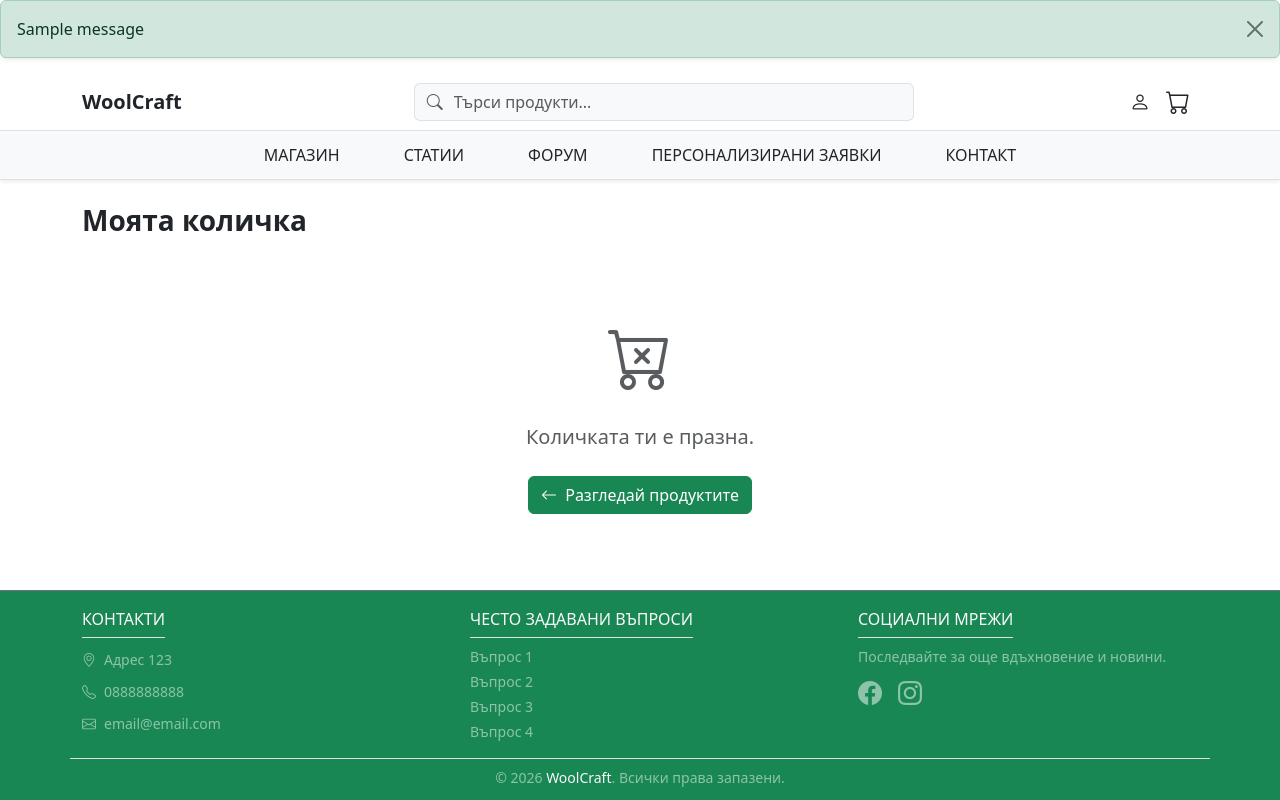
After one commit to mvulch/woolcraft-api, a Django app: page /orders/cart in a window 1280 px wide. The commit adds this page. Run offline with Django 5.2, Linux system fonts and the light colour scheme; tables that the repository leaves empty hold one stand-in row (values such as "Sample post"); one stand-in notice (Sample message) is shown.

Commit message:
Cart functionalities added.

```diff
--- a/accounts/views.py
+++ b/accounts/views.py
@@ -35,6 +35,7 @@ def login_view(request):
             user = authenticate(request, username=email, password=password)
 
             if user is not None:
+                request.session['_old_session_key'] = request.session.session_key
                 login(request, user)
                 # return redirect('accounts:profile')
                 return redirect('home')
--- a/orders/apps.py
+++ b/orders/apps.py
@@ -4,3 +4,5 @@ from django.apps import AppConfig
 class OrdersConfig(AppConfig):
     default_auto_field = 'django.db.models.BigAutoField'
     name = 'orders'
+    def ready(self):
+        import orders.signals
--- /dev/null
+++ b/orders/context_processors.py
@@ -0,0 +1,22 @@
+from django.db import models
+
+from .models import Cart
+
+
+def cart_item_count(request):
+    count = request.session.get('cart_item_count', 0)
+    """
+    count = 0
+    if request.user.is_authenticated:
+        cart = getattr(request.user, 'cart', None)
+    else:
+        session_key = request.session.session_key
+        if session_key:
+            cart = Cart.objects.filter(session_key=session_key).first()
+        else:
+            cart = None
+    if cart:
+        count = cart.item.aggregate(total=models.Sum('quantity'))['total']
+    return {'cart_item_count': count}
+    """
+    return {'cart_item_count': count}
--- a/orders/urls.py
+++ b/orders/urls.py
@@ -1,4 +1,12 @@
 from django.urls import path
+from .views import create_and_add_cart_view, cart_detail_view, remove_from_cart_view,update_cart_view
 
 app_name = 'orders'
-urlpatterns = []
+urlpatterns = [
+    path('add-to-cart/<int:product_id>/', create_and_add_cart_view, name='add_to_cart'),
+    path('cart', cart_detail_view, name='cart_detail'),
+    path('remove-from-cart/<int:cart_item_id>/', remove_from_cart_view, name='remove_from_cart'),
+    path('update-cart/<int:cart_item_id>/', update_cart_view, name='update_cart'),
+
+
+]
--- /dev/null
+++ b/orders/utils.py
@@ -0,0 +1,5 @@
+from django.db.models import Sum
+
+def update_cart_count(request, cart):
+    count = cart.item.aggregate(total=Sum('quantity'))['total'] or 0
+    request.session['cart_item_count'] = count
--- a/orders/views.py
+++ b/orders/views.py
@@ -1,3 +1,89 @@
-from django.shortcuts import render
+from django.shortcuts import render, get_object_or_404, redirect
+from django.views.decorators.http import require_POST
+from .models import Cart, CartItem
+from django.contrib import messages
+from .utils import update_cart_count
+from products.models import Product
 
-# Create your views here.
+@require_POST
+def create_and_add_cart_view(request, product_id):
+    product = get_object_or_404(Product, id=product_id, is_active=True)
+    requested_quantity = int(request.POST.get('quantity', 1))
+    if request.user.is_authenticated:
+        cart, cart_created = Cart.objects.get_or_create(user=request.user)
+        # no sessionkey param in case of an anonymous user who authenticates later
+    else:
+        if not request.session.session_key:
+            request.session.create()
+        print(f"add  to cart: session key = {request.session.session_key}")
+        cart, cart_created = Cart.objects.get_or_create(session_key=request.session.session_key)
+
+    cart_item, item_created = CartItem.objects.get_or_create(cart=cart, product=product, defaults={'quantity':0})
+
+    new_quantity= cart_item.quantity + requested_quantity
+    print(f"DEBUG: new_quantity = {new_quantity}")
+    print(f"DEBUG: cart_item.quantity = {cart_item.quantity}")
+    print(f"DEBUG: requested_quantity = {requested_quantity}")
+    if new_quantity > product.stock_quantity:
+        messages.warning(request,f"Недостатъчна наличност от артикул {product.name} - "
+                                 f"брой налични продукти в магазина: {product.stock_quantity} - брой продукти във вашата кошница: {cart_item.quantity}")
+    else:
+        cart_item.quantity = requested_quantity
+        cart_item.save()
+        print(f"DEBUG: updating count, cart={cart.id}")
+        update_cart_count(request, cart)
+        messages.success(request, f"Артикул {product.name} беше добавен в количката.")
+
+    referer = request.META.get('HTTP_REFERER')
+    if referer:
+        return redirect(referer)
+    return redirect('products:all_products')
+
+def cart_detail_view(request):
+    cart = None
+    if request.user.is_authenticated:
+        cart = Cart.objects.filter(user=request.user).prefetch_related('item__product__images').first()
+    else:
+        session_key = request.session.session_key
+        if not session_key:
+            return render(request, 'orders/cart_detail.html', {'cart': None, 'items': []})
+
+        cart = Cart.objects.filter(session_key=request.session.session_key).prefetch_related('item__product__images').first()
+    if cart:
+        items = cart.item.all()
+        update_cart_count(request, cart)
+    else:
+        items = []
+    context = {
+        'cart': cart,
+        'items': items
+    }
+    return render(request, 'orders/cart_detail.html', context)
+
+@require_POST
+def remove_from_cart_view(request, cart_item_id):
+    cart_item = get_object_or_404(CartItem.objects.select_related('cart'), id=cart_item_id)
+    if cart_item.cart.user == request.user or cart_item.cart.session_key == request.session.session_key:
+        cart_item.delete()
+    return redirect('orders:cart_detail')
+
+@require_POST
+def update_cart_view(request, cart_item_id):
+    cart_item = get_object_or_404(CartItem.objects.select_related('cart'), id=cart_item_id)
+    action = request.POST.get('action')
+    if cart_item.cart.user == request.user or cart_item.cart.session_key == request.session.session_key:
+        if action == 'increase':
+            if cart_item.product.stock_quantity > cart_item.quantity:
+                cart_item.quantity += 1
+                cart_item.save()
+            else:
+                messages.warning(request,
+                                f"Достигната е максималната наличност от {cart_item.product.name}.")
+        elif action == 'decrease':
+            if cart_item.quantity > 1:
+                cart_item.quantity -= 1
+                cart_item.save()
+            else:
+                cart_item.delete()
+        update_cart_count(request,cart_item.cart)
+    return redirect('orders:cart_detail')
--- a/products/models.py
+++ b/products/models.py
@@ -28,6 +28,8 @@ class Product(models.Model):
     category = models.ForeignKey(Category, on_delete=models.PROTECT, blank=False)
     slug = models.SlugField(max_length=100, blank=False,unique=True)
 
+    def get_quantity_range(self):
+        return range(1, self.stock_quantity + 1)
     def get_main_image(self):
         return self.images.filter(is_primary=True).first() or self.images.first()
 
--- a/templates/base.html
+++ b/templates/base.html
@@ -58,6 +58,13 @@
 </head>
 
 <body class="d-flex flex-column min-vh-100">
+{% for message in messages %}
+<div class="alert {% if message.tags == 'error' %}alert-danger{% else %}alert-{{ message.tags }}{% endif %} alert-dismissible fade show shadow-sm"
+     role="alert">
+    {{ message|safe }}
+    <button type="button" class="btn-close" data-bs-dismiss="alert"></button>
+</div>
+{% endfor %}
 <header class="sticky-top bg-white shadow-sm">
     <!-- first row -->
     <nav class="navbar navbar-light bg-white border-bottom">
@@ -79,12 +86,14 @@
                 </a>
                 {% endif %}
 
-                <a href="#" class="text-dark fs-4 position-relative me-2" title="Количка">
-                    <i class="bi bi-cart"></i>
-                    <span class="position-absolute top-0 translate-middle rounded-circle"
-                          style="font-size: 10px;">
-                        0<!-- cart_items_count -->
-                    </span>
+                <a href="{% url 'orders:cart_detail' %}" class="text-dark position-relative me-2" title="Количка">
+                    <i class="bi bi-cart fs-4"></i>
+                    {% if cart_item_count > 0 %}
+                        <span class="position-absolute top-0 start-100 translate-middle badge rounded-pill bg-success"
+                              style="font-size: 0.6rem;">
+                            {{ cart_item_count }}
+                        </span>
+                    {% endif %}
                 </a>
 
                 <button class="navbar-toggler d-lg-none border-0 fs-5"
--- a/templates/home.html
+++ b/templates/home.html
@@ -98,6 +98,12 @@
                                         <i class="bi bi-eye" title="Преглед"></i>
                                     </a>
 
+                                    <form method="post" action="{% url 'orders:add_to_cart' product.id %}">
+                                        {% csrf_token %}
+                                        <button type="submit" class="btn btn-success btn-sm rounded-circle px-2 py-1" title="Добави в количката">
+                                            <i class="bi bi-cart-plus"></i>
+                                        </button>
+                                    </form>
                                 </div>
                             </div>
                         </div>
--- /dev/null
+++ b/templates/orders/cart_detail.html
@@ -0,0 +1,121 @@
+{% extends 'base.html' %}
+{% load static %}
+
+{% block title %}Количка{% endblock %}
+
+{% block content %}
+<h1 class="h3 fw-bold mb-4">Моята количка</h1>
+
+    <!-- if there are not any items added -->
+{% if not cart or not items %}
+    <div class="text-center py-5">
+        <i class="bi bi-cart-x text-muted" style="font-size: 4rem;"></i>
+        <p class="text-muted mt-3 fs-5">Количката ти е празна.</p>
+        <a href="{% url 'products:all_products' %}" class="btn btn-success mt-2">
+            <i class="bi bi-arrow-left me-1"></i> Разгледай продуктите
+        </a>
+    </div>
+
+{% else %}
+<div class="row g-4 align-items-start">
+
+    <!-- if there are items added -->
+    <div class="col-12 col-lg-8">
+        {% for item in items %}
+        <div class="card border-0 shadow-sm mb-3">
+            <div class="card-body p-3">
+                <div class="row align-items-center g-2">
+
+                    <div class="col-3 col-md-2">
+                        {% with main_image=item.product.get_main_image %}
+                            {% if main_image %}
+                                <img src="{{ main_image.image.url }}"
+                                     alt="{{ item.product.name }}"
+                                     class="img-fluid rounded"
+                                     style="height: 100px; width: 100px; object-fit: cover;">
+                            {% else %}
+                                <div class="bg-light rounded d-flex align-items-center justify-content-center"
+                                     style="height: 100px; width: 100px;">
+                                    <i class="bi bi-tag text-muted"></i>
+                                </div>
+                            {% endif %}
+                        {% endwith %}
+                    </div>
+
+                    <div class="col-9 col-md-4">
+                        <a href="{% url 'products:product_detail' item.product.category.slug item.product.slug %}"
+                           class="text-decoration-none text-dark fw-medium d-block text-truncate">
+                            {{ item.product.name }}
+                        </a>
+                        <p class="text-muted small mb-0">{{ item.product.category.name }}</p>
+                        <p class="text-success fw-bold mb-0">{{ item.product.price }} €</p>
+                    </div>
+
+                    <div class="col-6 col-md-4">
+                        <form method="post" action="{% url 'orders:update_cart' item.id %}">
+                            {% csrf_token %}
+                            <div class="input-group input-group-sm" style="max-width: 120px;">
+                                <button class="btn btn-outline-secondary" type="submit"
+                                        name="action" value="decrease">−</button>
+                                <span class="input-group-text bg-white px-3">{{ item.quantity }}</span>
+                                <button class="btn btn-outline-secondary" type="submit"
+                                        name="action" value="increase">+</button>
+                            </div>
+                        </form>
+                    </div>
+
+                    <div class="col-6 col-md-2 text-end">
+                        <p class="fw-bold mb-2">{{ item.get_subtotal }} €</p>
+                        <form method="post" action="{% url 'orders:remove_from_cart' item.id %}">
+                            {% csrf_token %}
+                            <button type="submit" class="btn btn-sm btn-outline-danger">
+                                <i class="bi bi-trash"></i>
+                            </button>
+                        </form>
+                    </div>
+
+                </div>
+            </div>
+        </div>
+        {% endfor %}
+    </div>
+
+    <div class="col-12 col-lg-4">
+        <div class="card border-0 shadow-sm sticky-top" style="top: 80px; z-index: 0;">
+            <div class="card-body">
+                <h5 class="fw-bold mb-3">Обобщение</h5>
+
+                {% for item in items %}
+                <div class="d-flex justify-content-between mb-1 small">
+                    <span class="text-muted text-truncate me-2">{{ item.product.name }}</span>
+                    <span>{{ item.get_subtotal }} €</span>
+                </div>
+                {% endfor %}
+                <hr>
+                <div class="d-flex justify-content-between fw-bold fs-5 mb-3">
+                    <span>Общо</span>
+                    <span class="text-success">{{ cart.get_total }} €</span>
+                </div>
+
+                {% if user.is_authenticated %}
+                    <a href="#" class="btn btn-success w-100">
+                        <i class="bi bi-credit-card me-1"></i> Към плащане
+                    </a>
+                {% else %}
+                    <a href="{% url 'accounts:login' %}" class="btn btn-success w-100">
+                        Влез, за да продължиш
+                    </a>
+                    <p class="text-muted small text-center mt-2 mb-0">
+                        или
+                        <a href="{% url 'accounts:register' %}" class="text-success">създай акаунт</a>
+                    </p>
+                {% endif %}
+
+            </div>
+        </div>
+    </div>
+
+</div>
+{% endif %}
+
+{% endblock %}
```
Also changed, not shown: orders/models.py (+10 -2 lines), orders/signals.py (added, +51 -0 lines), products/views.py (+17 -1 lines), templates/products/category_products.html (+6 -1 lines), templates/products/product_detail.html (+23 -6 lines), woolCraftApiProject/settings.py (+7 -2 lines).
